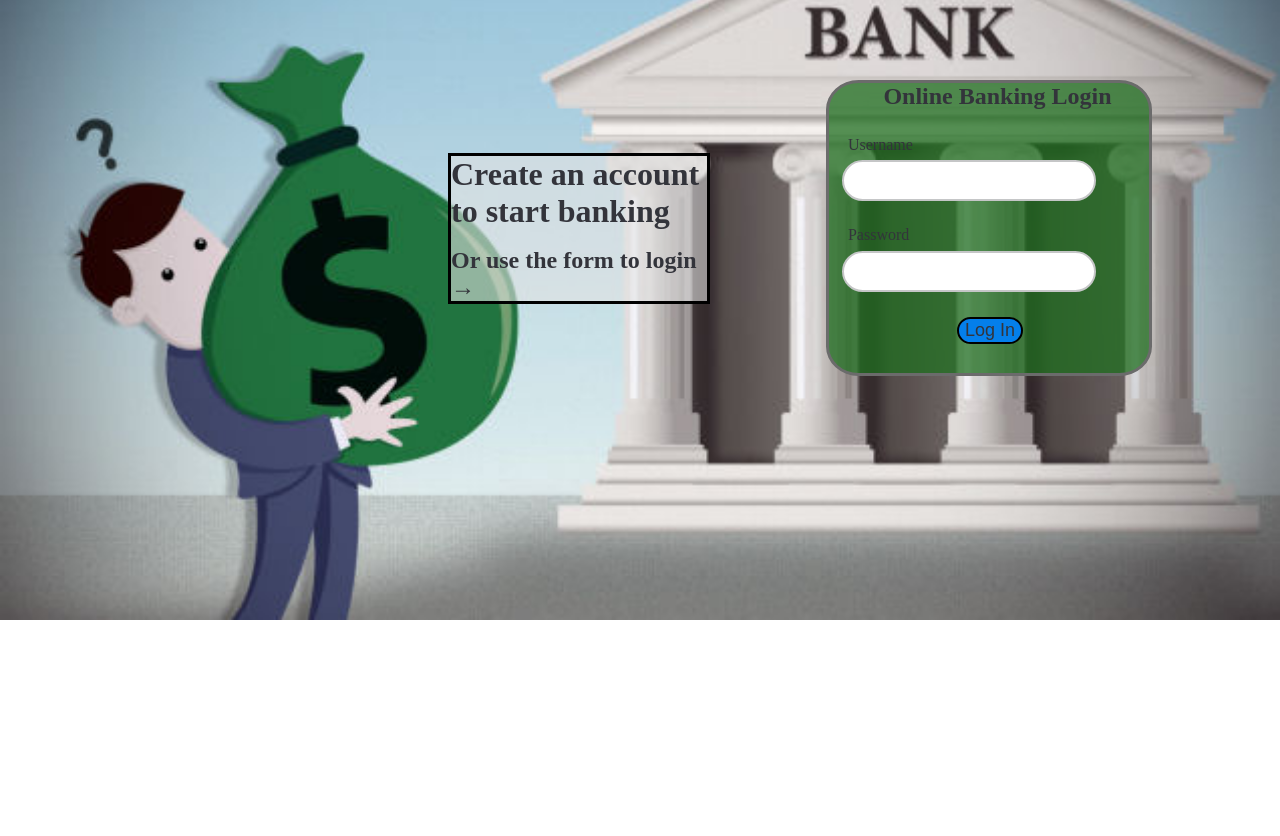
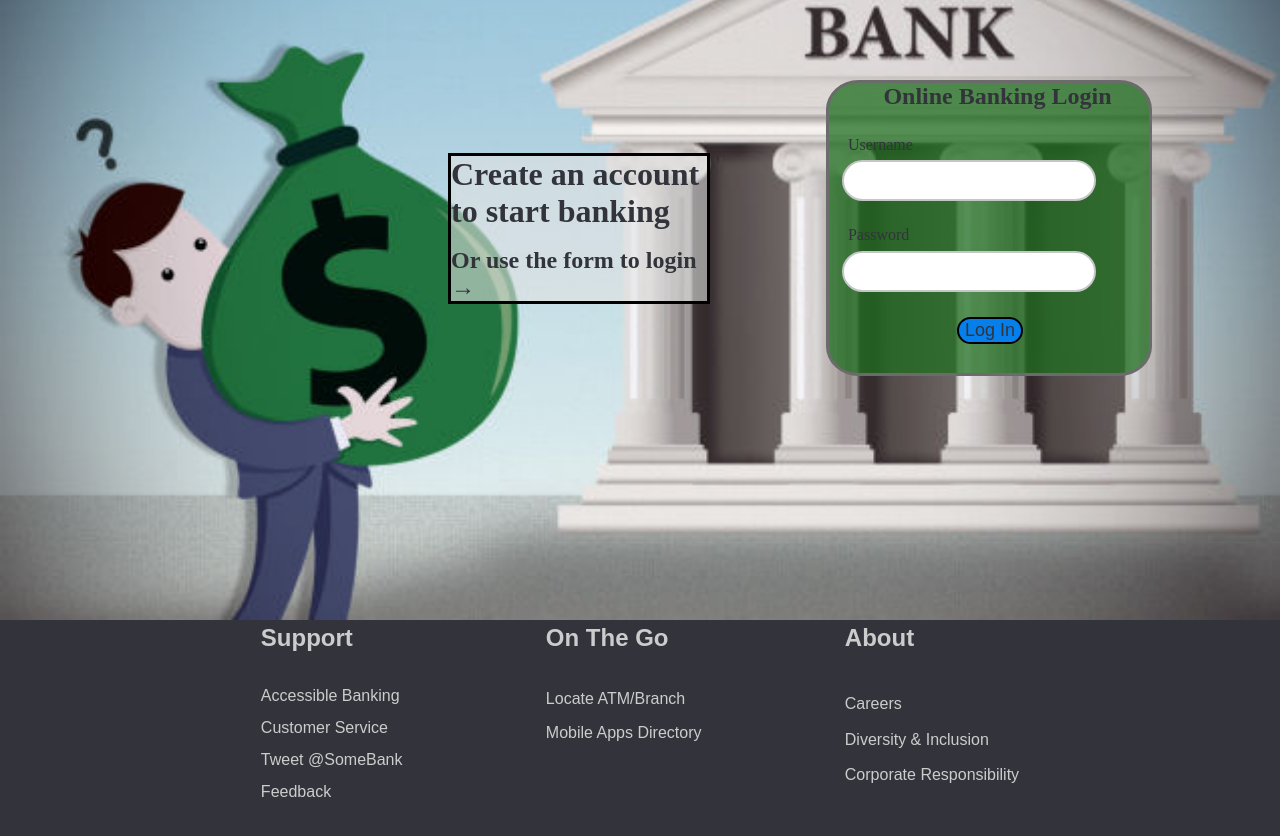
Before and after one commit to Tasheem/bankingapp-client-v2, an Angular app: page / in a window 1280 px wide. Shown: the part 166-1002 px from the top of the page. Before the commit the page ends 800 px from the top, so only its background shows below. Built offline with nearby package versions, Linux system fonts and the light colour scheme.

Commit message:
Design footer

```diff
--- a/src/app/app.component.html
+++ b/src/app/app.component.html
@@ -1,2 +1,3 @@
 <navbar></navbar>
 <supporting-image></supporting-image>
+<app-footer></app-footer>
--- a/src/app/footer/footer.component.css
+++ b/src/app/footer/footer.component.css
@@ -0,0 +1,43 @@
+.footer-container {
+    --main-color: #33343b;
+    --secondary-color: rgb(204, 204, 204);
+    --tertiary-color: rgba(31, 110, 31, 0.747);
+    padding: 0;
+    margin: 0;
+    box-sizing: border-box;
+    background-color: var(--main-color);
+    padding-bottom: 4rem;
+    font-family: Arial, Helvetica, sans-serif;
+}
+
+.footer {
+    width: 80%;
+    height: 40vh;
+    color: var(--secondary-color);
+    display: flex;
+    justify-content: center;
+    flex-wrap: wrap;
+    margin: 0 auto;
+}
+
+.footer-heading {
+    display: flex;
+    flex-direction: column;
+    margin-left: 7%;
+    margin-right: 7%;
+}
+
+.footer-heading h2 {
+    margin-bottom: 25%;
+}
+
+.footer-heading a {
+    text-decoration: none;
+    color: var(--secondary-color);
+    margin-bottom: 10%;
+}
+
+.footer-heading a:hover {
+    color: var(--tertiary-color);
+    transition: 0.3s ease-out;
+}
--- a/src/app/footer/footer.component.html
+++ b/src/app/footer/footer.component.html
@@ -1 +1,22 @@
-<p>footer works!</p>
+<footer class="footer-container">
+    <div class="footer">
+        <div class="footer-heading heading-1">
+            <h2>Support</h2>
+            <a href="#">Accessible Banking</a>
+            <a href="#">Customer Service</a>
+            <a href="#">Tweet @SomeBank</a>
+            <a href="#">Feedback</a>
+        </div>
+        <div class="footer-heading heading-2">
+            <h2>On The Go</h2>
+            <a href="#">Locate ATM/Branch</a>
+            <a href="#">Mobile Apps Directory</a>
+        </div>
+        <div class="footer-heading heading-3">
+            <h2>About</h2>
+            <a href="#">Careers</a>
+            <a href="#">Diversity & Inclusion</a>
+            <a href="#">Corporate Responsibility</a>
+        </div>
+    </div>
+</footer>
--- a/src/app/supporting-image/supporting-image.component.css
+++ b/src/app/supporting-image/supporting-image.component.css
@@ -1,6 +1,7 @@
 .container {
     position: relative;
     --text-color: #33343b;
+    background-color: var(--text-color);
 }
 
 .background-image {
```
